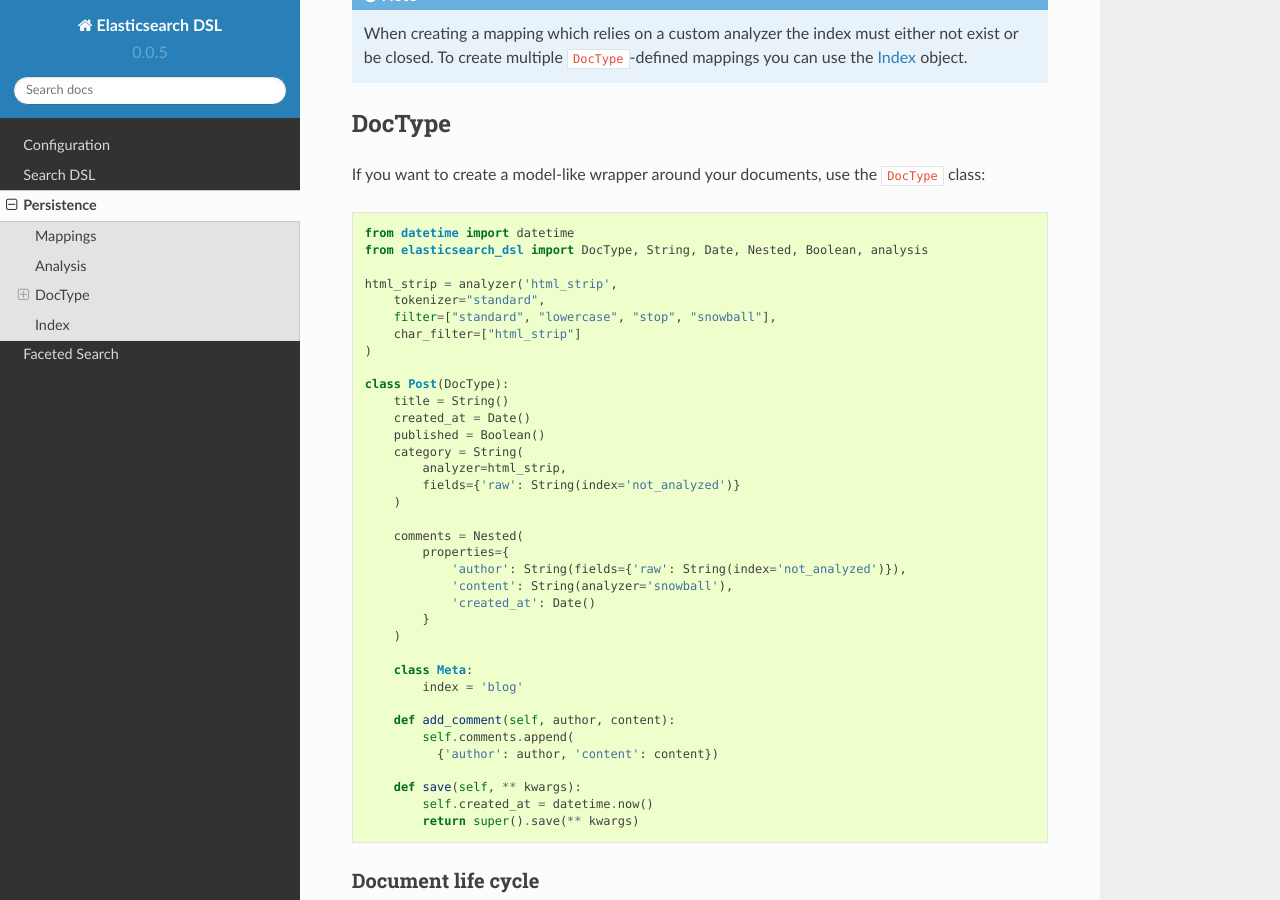
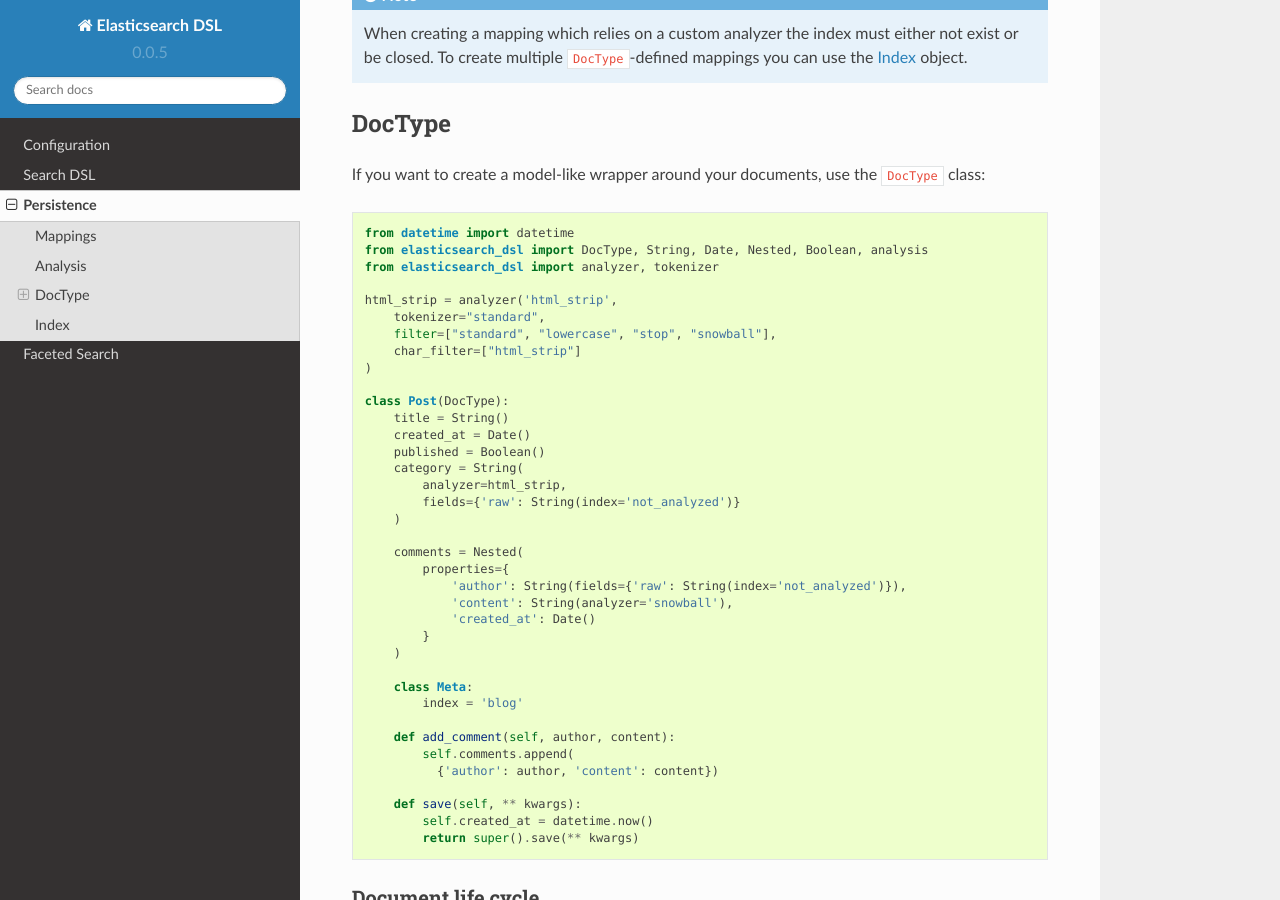
Before and after one commit to elastic/elasticsearch-dsl-py, a Sphinx documentation site: the page built from docs/persistence.rst, in a window 1280 px wide and 900 px high, scrolled down 1862 px. Built offline with Sphinx 7.4.7 and the Read the Docs theme 2.0.0, drawn with Linux system fonts in a browser that asks for light colours.

Commit message:
Add required import for example
from elasticsearch_dsl import analyzer, tokenizer

```diff
--- a/docs/persistence.rst
+++ b/docs/persistence.rst
@@ -109,6 +109,7 @@
 
     from datetime import datetime
     from elasticsearch_dsl import DocType, String, Date, Nested, Boolean, analysis
+    from elasticsearch_dsl import analyzer, tokenizer
 
     html_strip = analyzer('html_strip',
         tokenizer="standard",
```
